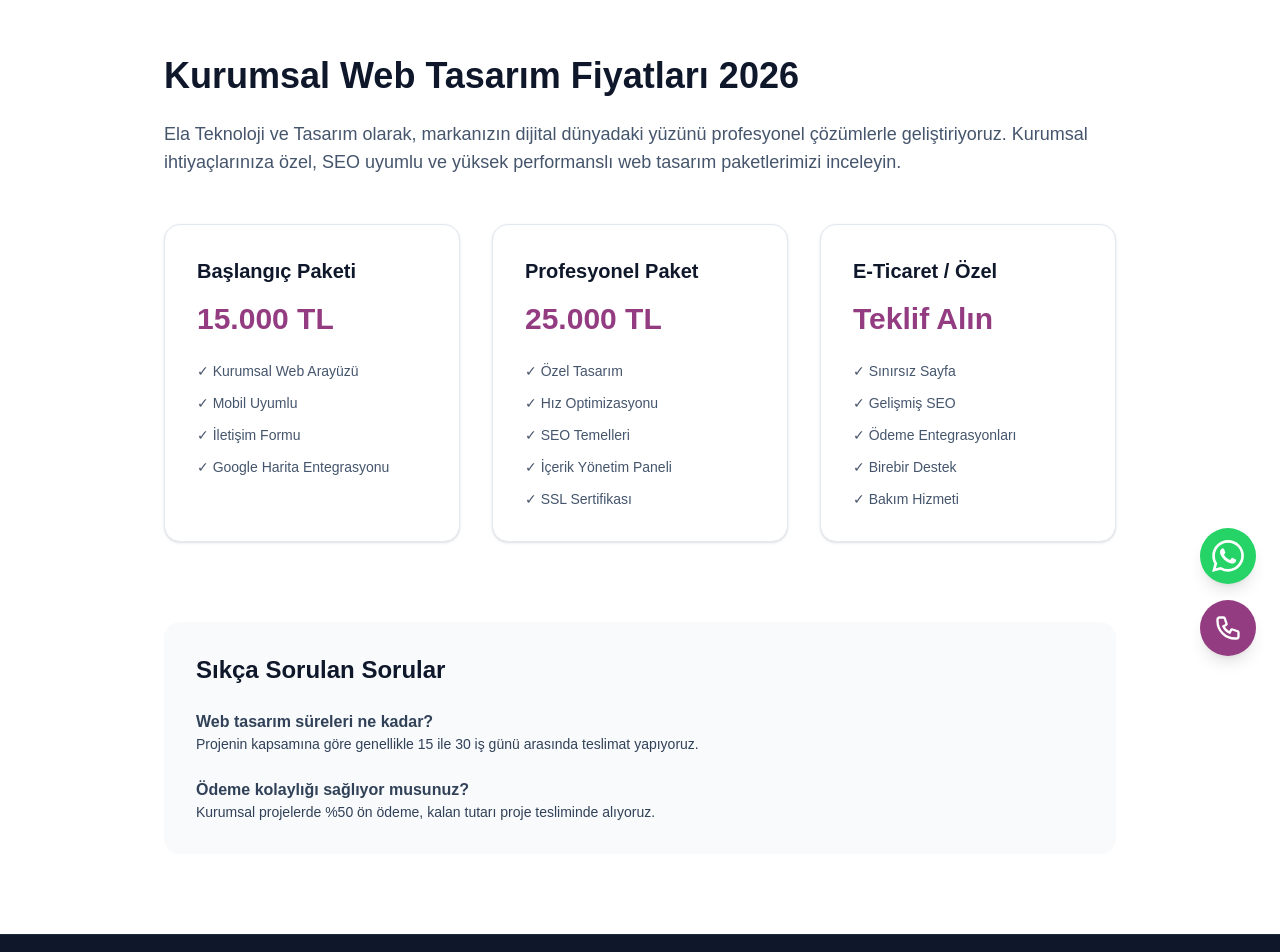
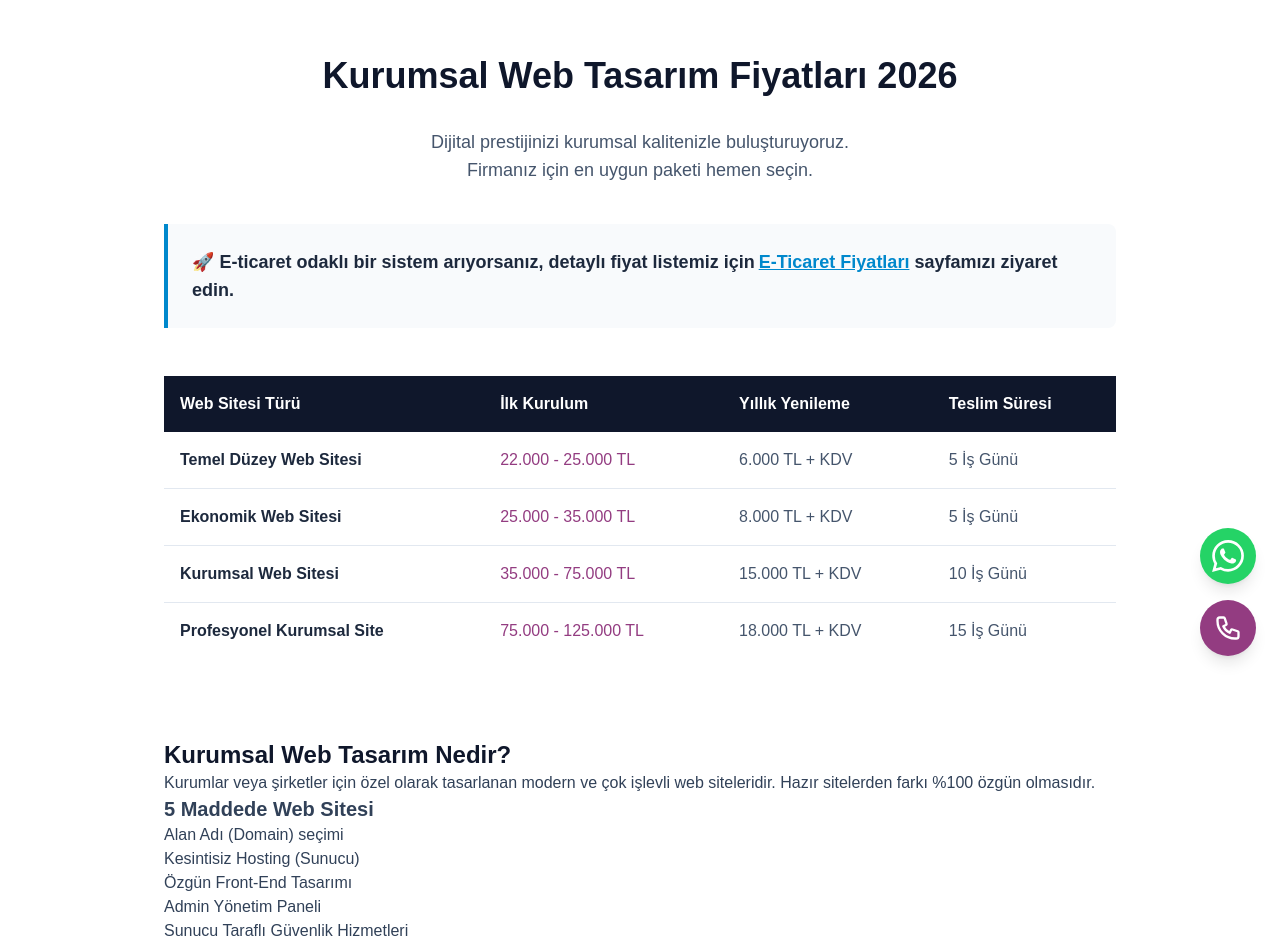
Before and after one commit to elamedya-sudo/eladesign-next, a Next.js app: page /kurumsal-web-tasarim-fiyatlari in a window 1280 px wide. Shown: the part 120-1072 px from the top of the page. Built offline with nearby package versions, Linux system fonts and the light colour scheme.

Commit message:
Kurumsal web tasarim fiyatlari sayfasi eklendi ve sistem güncellendi

```diff
--- a/app/(main)/kurumsal-web-tasarim-fiyatlari/page.tsx
+++ b/app/(main)/kurumsal-web-tasarim-fiyatlari/page.tsx
@@ -1,41 +1,88 @@
+import Link from 'next/link';
+import Image from 'next/image';
+
+export const metadata = {
+  title: "Kurumsal Web Tasarım Fiyatları 2026 | Ela Teknoloji ve Tasarım",
+  description: "Kurumsal web tasarım fiyatları ve profesyonel paketlerimiz. Rakiplerinizden farklı, özgün web sitesi çözümleri için detaylı fiyat listemizi inceleyin."
+};
+
 export default function KurumsalWebTasarimFiyatlari() {
+  const fiyatListesi = [
+    { model: "Temel Düzey Web Sitesi", fiyat: "22.000 - 25.000 TL", yenileme: "6.000 TL + KDV", teslim: "5 İş Günü", icon: "/images/hazir-web-tasarim-mimari.jpg" },
+    { model: "Ekonomik Web Sitesi", fiyat: "25.000 - 35.000 TL", yenileme: "8.000 TL + KDV", teslim: "5 İş Günü", icon: "/images/hazir-web-tasarim-hastane.jpg" },
+    { model: "Kurumsal Web Sitesi", fiyat: "35.000 - 75.000 TL", yenileme: "15.000 TL + KDV", teslim: "10 İş Günü", icon: "/images/hazir-web-tasarim-okul.jpg" },
+    { model: "Profesyonel Kurumsal Site", fiyat: "75.000 - 125.000 TL", yenileme: "18.000 TL + KDV", teslim: "15 İş Günü", icon: "/images/hazir-web-tasarim-restourant.jpg" }
+  ];
+
   return (
     <div className="max-w-[1000px] mx-auto px-6 py-20">
-      <h1 className="text-4xl font-bold text-slate-900 mb-6">Kurumsal Web Tasarım Fiyatları 2026</h1>
-      <p className="text-lg text-slate-600 mb-12">
-        Ela Teknoloji ve Tasarım olarak, markanızın dijital dünyadaki yüzünü profesyonel çözümlerle geliştiriyoruz.
-        Kurumsal ihtiyaçlarınıza özel, SEO uyumlu ve yüksek performanslı web tasarım paketlerimizi inceleyin.
+      <h1 className="text-4xl font-bold text-center text-slate-900 mb-8">Kurumsal Web Tasarım Fiyatları 2026</h1>
+
+      <p className="text-center text-lg text-slate-600 mb-10">
+        Dijital prestijinizi kurumsal kalitenizle buluşturuyoruz. <br />
+        Firmanız için en uygun paketi hemen seçin.
       </p>
 
-      {/* Fiyat Kartları */}
-      <div className="grid md:grid-cols-3 gap-8">
-        {[
-          { title: "Başlangıç Paketi", price: "15.000 TL", features: ["Kurumsal Web Arayüzü", "Mobil Uyumlu", "İletişim Formu", "Google Harita Entegrasyonu"] },
-          { title: "Profesyonel Paket", price: "25.000 TL", features: ["Özel Tasarım", "Hız Optimizasyonu", "SEO Temelleri", "İçerik Yönetim Paneli", "SSL Sertifikası"] },
-          { title: "E-Ticaret / Özel", price: "Teklif Alın", features: ["Sınırsız Sayfa", "Gelişmiş SEO", "Ödeme Entegrasyonları", "Birebir Destek", "Bakım Hizmeti"] }
-        ].map((paket, i) => (
-          <div key={i} className="bg-white border border-slate-200 rounded-2xl p-8 shadow-sm hover:shadow-md transition-shadow">
-            <h3 className="text-xl font-bold text-slate-900 mb-4">{paket.title}</h3>
-            <p className="text-3xl font-black text-[#933c81] mb-6">{paket.price}</p>
-            <ul className="space-y-3 text-slate-600 text-sm">
-              {paket.features.map((f, index) => <li key={index} className="flex items-center">✓ {f}</li>)}
-            </ul>
-          </div>
-        ))}
+      <div className="bg-slate-50 p-6 border-l-4 border-[#0088cc] rounded-r-lg mb-12">
+        <p className="font-semibold text-lg text-slate-800">
+          🚀 E-ticaret odaklı bir sistem arıyorsanız, detaylı fiyat listemiz için
+          <Link href="/e-ticaret-sitesi-fiyatlari" className="text-[#0088cc] underline font-bold ml-1">E-Ticaret Fiyatları</Link> sayfamızı ziyaret edin.
+        </p>
       </div>
 
-      {/* SSS Bölümü */}
-      <div className="mt-20 bg-slate-50 p-8 rounded-2xl">
-        <h2 className="text-2xl font-bold text-slate-900 mb-6">Sıkça Sorulan Sorular</h2>
-        <div className="space-y-6 text-slate-700">
-          <div>
-            <p className="font-bold">Web tasarım süreleri ne kadar?</p>
-            <p className="text-sm">Projenin kapsamına göre genellikle 15 ile 30 iş günü arasında teslimat yapıyoruz.</p>
-          </div>
-          <div>
-            <p className="font-bold">Ödeme kolaylığı sağlıyor musunuz?</p>
-            <p className="text-sm">Kurumsal projelerde %50 ön ödeme, kalan tutarı proje tesliminde alıyoruz.</p>
-          </div>
+      <div className="overflow-x-auto mb-20">
+        <table className="w-full text-left border-collapse">
+          <thead className="bg-slate-900 text-white">
+            <tr>
+              <th className="p-4">Web Sitesi Türü</th>
+              <th className="p-4">İlk Kurulum</th>
+              <th className="p-4">Yıllık Yenileme</th>
+              <th className="p-4">Teslim Süresi</th>
+            </tr>
+          </thead>
+          <tbody className="divide-y divide-slate-200">
+            {fiyatListesi.map((item, idx) => (
+              <tr key={idx} className="hover:bg-slate-50">
+                <td className="p-4 font-semibold text-slate-800 flex items-center gap-3">
+                  {item.model}
+                </td>
+                <td className="p-4 font-medium text-[#933c81]">{item.fiyat}</td>
+                <td className="p-4 text-slate-600">{item.yenileme}</td>
+                <td className="p-4 text-slate-600">{item.teslim}</td>
+              </tr>
+            ))}
+          </tbody>
+        </table>
+      </div>
+
+      <article className="prose lg:prose-xl max-w-none text-slate-700">
+        <h2 className="text-2xl font-bold text-slate-900">Kurumsal Web Tasarım Nedir?</h2>
+        <p>Kurumlar veya şirketler için özel olarak tasarlanan modern ve çok işlevli web siteleridir. Hazır sitelerden farkı %100 özgün olmasıdır.</p>
+
+        <h3 className="text-xl font-bold">5 Maddede Web Sitesi</h3>
+        <ol>
+          <li>Alan Adı (Domain) seçimi</li>
+          <li>Kesintisiz Hosting (Sunucu)</li>
+          <li>Özgün Front-End Tasarımı</li>
+          <li>Admin Yönetim Paneli</li>
+          <li>Sunucu Taraflı Güvenlik Hizmetleri</li>
+        </ol>
+      </article>
+
+      {/* SSS Kısmı (Akordeon benzeri) */}
+      <div className="mt-20">
+        <h2 className="text-3xl font-bold mb-8">Sıkça Sorulan Sorular</h2>
+        <div className="space-y-4">
+          {[
+            { q: "Hosting ve domain dahil mi?", a: "Evet, tüm kurumsal paketlerimize 1 yıllık Hosting, Domain ve SSL dahildir." },
+            { q: "Panelden güncelleyebilir miyim?", a: "Evet, Türkçe ve kullanıcı dostu panelimiz ile kod bilmeden güncelleme yapabilirsiniz." },
+            { q: "Mobil uyumlu olacak mı?", a: "Tüm tasarımlarımız %100 Responsive (mobil uyumlu) olarak inşa edilir." }
+          ].map((item, i) => (
+            <details key={i} className="bg-white p-6 rounded-xl border border-slate-200 shadow-sm">
+              <summary className="font-bold text-lg cursor-pointer">{item.q}</summary>
+              <p className="mt-3 text-slate-600">{item.a}</p>
+            </details>
+          ))}
         </div>
       </div>
     </div>
```
